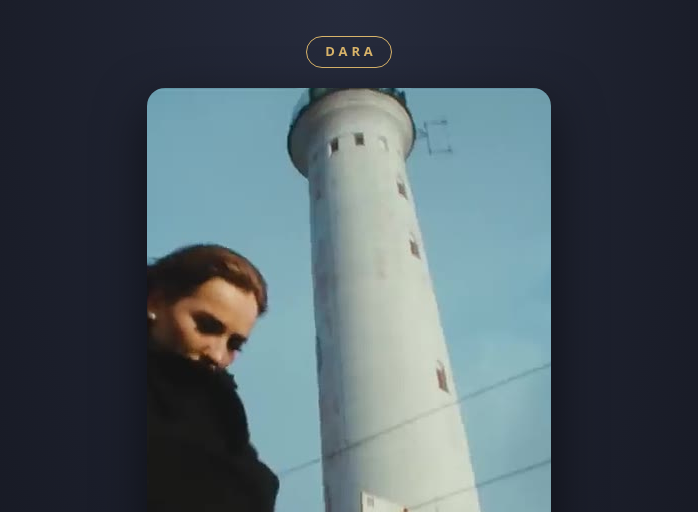
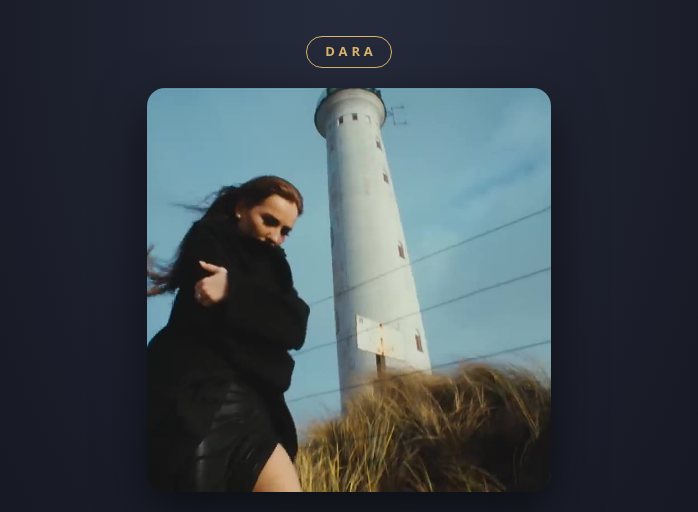
Before and after one commit to tunetu-git/tunetu-git.github.io, a plain HTML site: page dara/zaplakala/index.html in a window 1280 px wide. Shown: the top 512 px of the page, without its empty margins (291-989 px from the left). Drawn offline with Linux system fonts and the light colour scheme.

Commit message:
Dara Link-Seite: Cover quadratisch
Co-Authored-By: Claude Opus 5.5 <noreply@anthropic.com>
Claude-Session: https://claude.ai/code/session_01XxKmgJetNPD5RWZ3KX7BAb

```diff
--- a/dara/zaplakala/index.html
+++ b/dara/zaplakala/index.html
@@ -19,7 +19,7 @@
   main { width:100%; max-width:440px; padding:36px 18px 40px; text-align:center; }
   .pill { display:inline-block; border:1px solid var(--gold); color:var(--gold); font-weight:600; letter-spacing:.3em;
           padding:5px 14px 5px 18px; border-radius:999px; font-size:13px; }
-  .cover { width:100%; aspect-ratio:1; object-fit:cover; border-radius:18px; margin:20px 0 18px;
+  .cover { width:100%; height:auto; aspect-ratio:1; object-fit:cover; border-radius:18px; margin:20px 0 18px;
            box-shadow:0 18px 50px rgba(0,0,0,.55); }
   h1 { font-family:Georgia, "Times New Roman", serif; font-weight:600; font-size:34px; margin:0; }
   .unter { color:var(--gold); margin:4px 0 24px; font-size:15px; }
```
